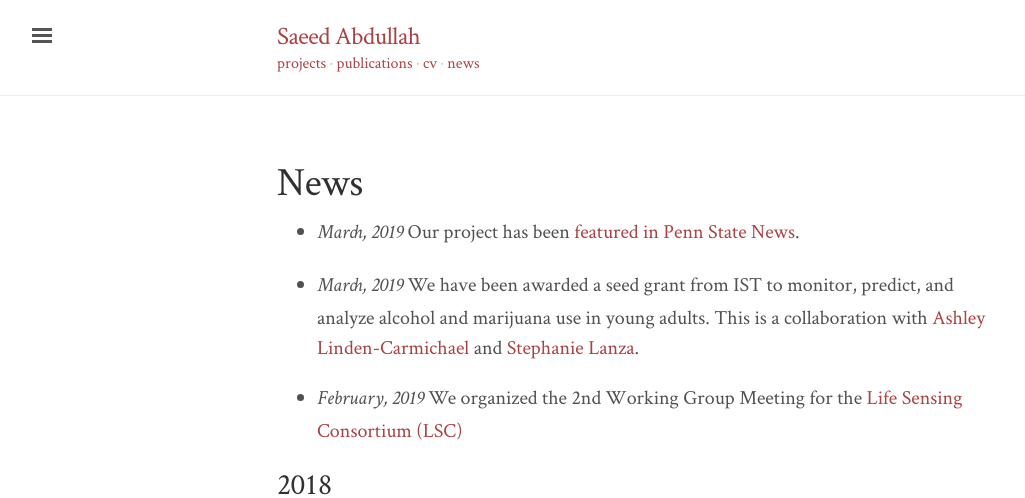
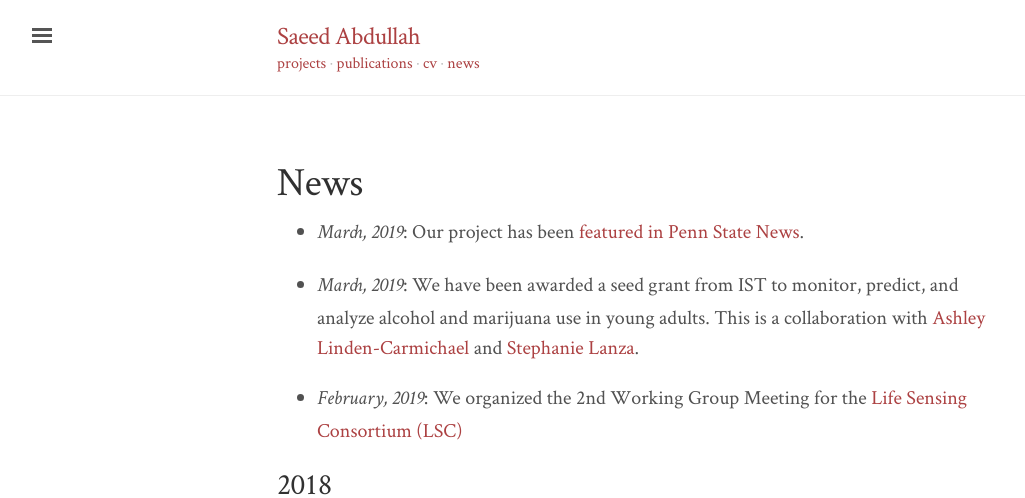
Before and after one commit to saeed-abdullah/saeed-abdullah.github.io, a Jekyll site: the page built from news.markdown, in a window 1280 px wide and 900 px high. Shown: the top 498 px of the window, without its empty margins (3-1028 px from the left). Built offline with Jekyll 4.4.1, drawn with Linux system fonts in a browser that asks for light colours; nearby versions of some CDN libraries.

Commit message:
adds punctuation

```diff
--- a/news.markdown
+++ b/news.markdown
@@ -2,11 +2,11 @@
 title: News
 layout: page
 ---
-* _March, 2019_ Our project has been [featured in Penn State News](https://news.psu.edu/story/562939/2019/03/13/research/close-watch-ist-seed-grant-funds-study-assess-and-predict-substance).
+* _March, 2019_: Our project has been [featured in Penn State News](https://news.psu.edu/story/562939/2019/03/13/research/close-watch-ist-seed-grant-funds-study-assess-and-predict-substance).
 
-* _March, 2019_ We have been awarded a seed grant from IST to monitor, predict, and analyze alcohol and marijuana use in young adults. This is a collaboration with [Ashley Linden-Carmichael](https://sites.psu.edu/alindencarmichael/) and [Stephanie Lanza](http://prevention.psu.edu/people/lanza-stephanie).
+* _March, 2019_: We have been awarded a seed grant from IST to monitor, predict, and analyze alcohol and marijuana use in young adults. This is a collaboration with [Ashley Linden-Carmichael](https://sites.psu.edu/alindencarmichael/) and [Stephanie Lanza](http://prevention.psu.edu/people/lanza-stephanie).
 
-* _February, 2019_ We organized the 2nd Working Group Meeting for the [Life Sensing Consortium (LSC)](https://lifesensingconsortium.org/)
+* _February, 2019_: We organized the 2nd Working Group Meeting for the [Life Sensing Consortium (LSC)](https://lifesensingconsortium.org/)
 
 2018
 ----
```
